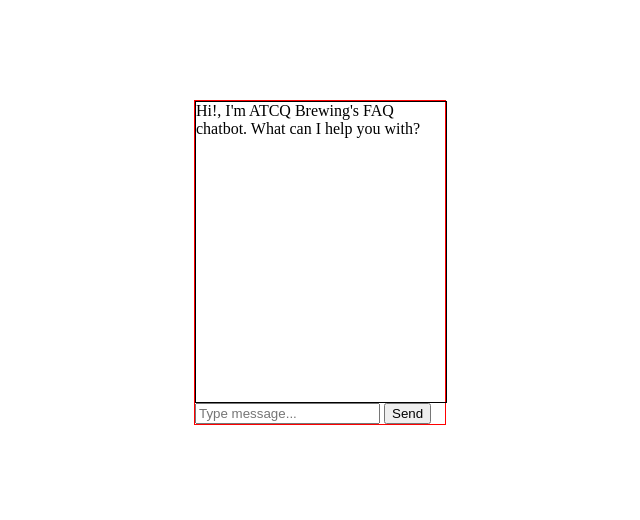
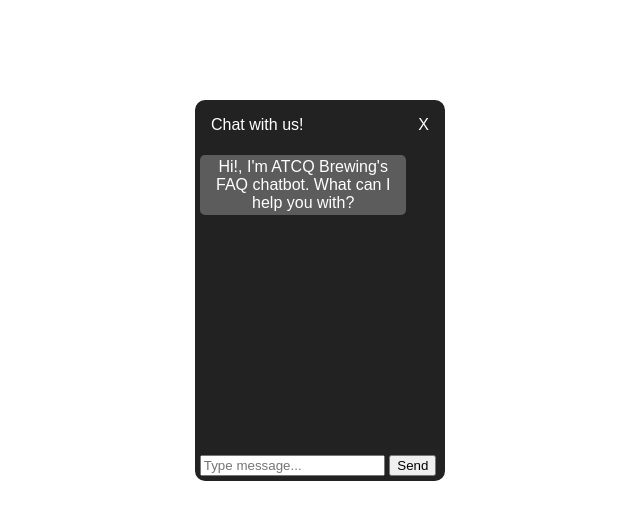
Before and after one commit to paul-schultz/chat_widget, a website: page client/index.html in a window 1280 px wide. Shown: the whole page, without its empty margins (320-960 px from the left). Drawn offline with Linux system fonts and the light colour scheme.

Commit message:
chat styling

```diff
--- a/client/css/style.css
+++ b/client/css/style.css
@@ -1,13 +1,80 @@
+.messages {
+    font-family: Arial, Helvetica, sans-serif;
+    width: 250px;
+    margin: auto;
+    margin-top: 100px;
+    background-color: #222;
+    border-radius: 10px;
+}
+
+.messages-header {
+    display: flex;
+    justify-content: space-between;
+    align-items: center;
+    flex-direction: row;
+    color: white;
+}
+
+.messages-header p {
+    margin-left: 1em;
+}
+
+.messages-header a {
+    margin-right: 1em;
+    color: inherit;
+    text-decoration: none;
+}
+
 .messages-content {
     height: 300px;
     width: 250px;
     overflow: auto;
-    border: 1px solid black;
 }
 
-.messages {
-    width: 250px;
-    margin: auto;
-    margin-top: 100px;
-    border: 1px red solid;
+.message {
+    width: 80%;
+    color: white;
+    border-radius: 5px;
+    margin: 5px;
+    padding: .2em;
 }
+
+.message-bot, .loading {
+    float: left;
+    text-align: center;
+    background-color: rgb(92, 92, 92);
+}
+
+.message-user {
+    float: right;
+    text-align: center;
+    background-color: #5956f7;
+}
+
+.user-input {
+    padding: .3em;
+}
+
+/* Scrollbar styling */
+/* width */
+::-webkit-scrollbar {
+    width: 20px;
+}
+
+/* Track */
+::-webkit-scrollbar-track {
+    box-shadow: inset 0 0 5px grey;
+    border-radius: 10px;
+}
+
+/* Handle */
+::-webkit-scrollbar-thumb {
+    background: rgb(92, 92, 92);
+    border-radius: 10px;
+}
+
+/* Handle on hover */
+::-webkit-scrollbar-thumb:hover {
+    cursor: pointer;
+    background: rgb(116, 116, 116);
+}
--- a/client/index.html
+++ b/client/index.html
@@ -3,11 +3,15 @@
     <head>
         <meta charset="UTF-8">
         <meta name="viewport" content="width=device-width, initial-scale=1.0">
-        <title>Document</title>
+        <title>Chatbot Widget</title>
         <link rel="stylesheet" href="css/style.css">
     </head>
     <body>
         <div class="messages" >
+            <div class="messages-header">
+                <div><p>Chat with us!</p></div>
+                <div><a href="#">X</a></div>
+            </div>
             <div class="messages-content" id="mc">
             </div>
             <form class="user-input" id="user-input" method="POST">
--- a/client/js/app.js
+++ b/client/js/app.js
@@ -18,7 +18,7 @@
   let newDiv = document.createElement("div");
   let text = document.createTextNode(msg);
   newDiv.appendChild(text);
-  newDiv.classList.add("message", "message-personal", "new");
+  newDiv.classList.add("message", "message-user", "new");
   // console.log(newDiv)
   // console.log(document.querySelectorAll('.messages-content'))
 
@@ -52,7 +52,7 @@
   let newDiv = document.createElement("div");
   let text = document.createTextNode(says);
   newDiv.appendChild(text);
-  newDiv.classList.add("message", "new");
+  newDiv.classList.add("message", "message-bot", "new");
 
   content.appendChild(loadDiv);
   updateScroll();
```
